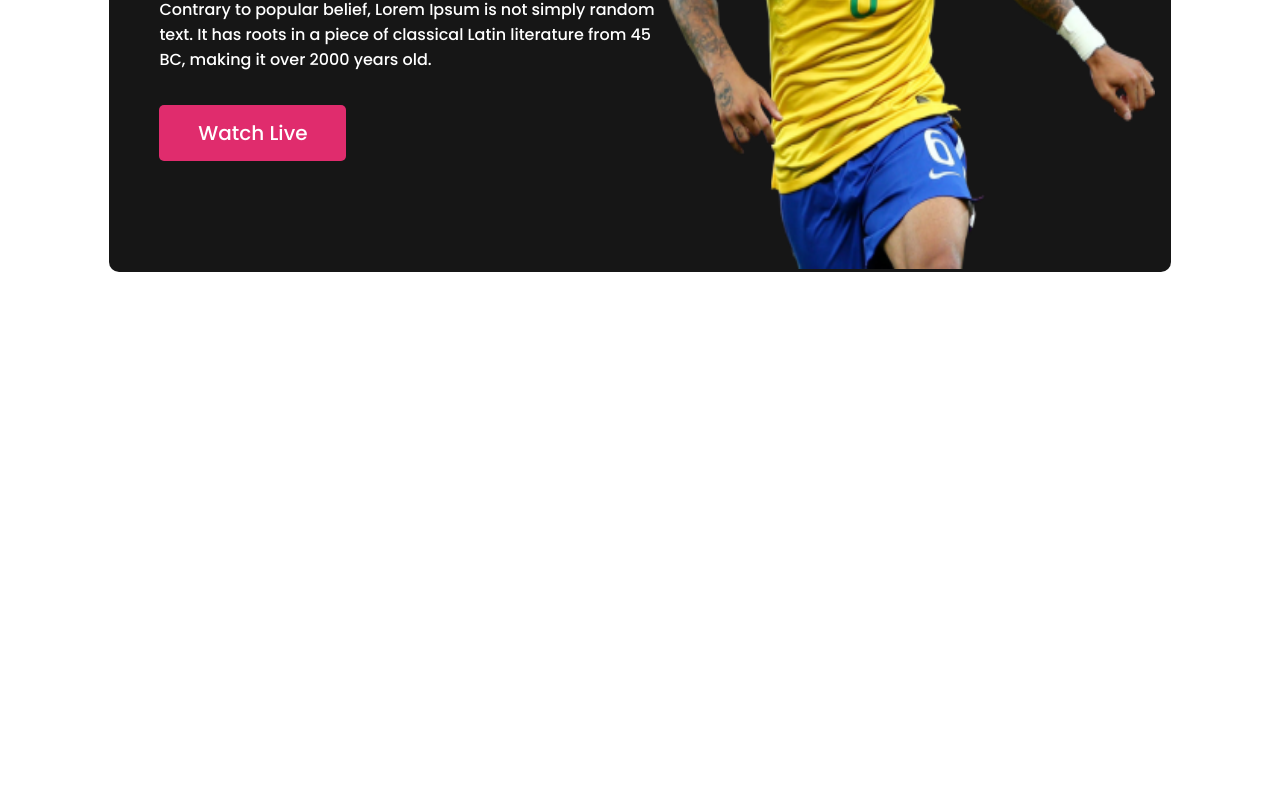
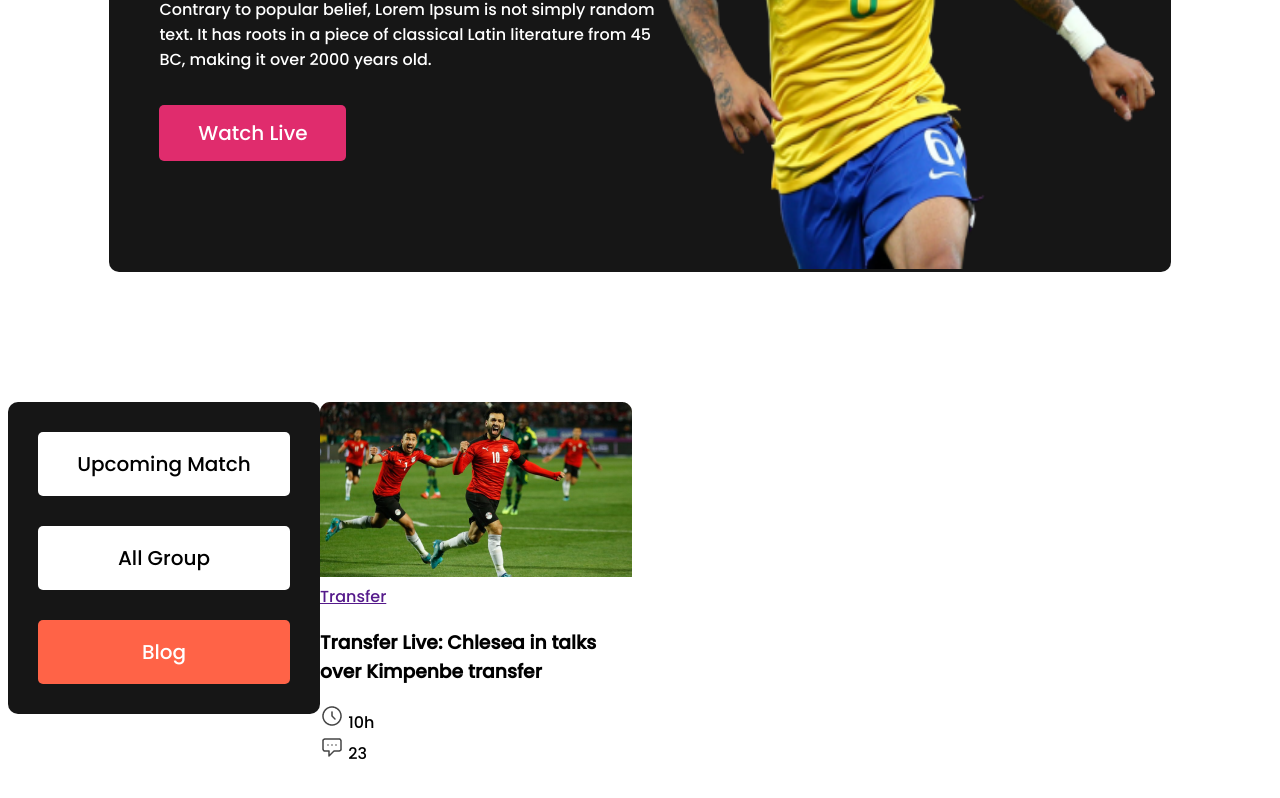
Before and after one commit to sharmin1988/world-cup, a plain HTML site: page index.html in a window 1280 px wide. Shown: the part 404-1202 px from the top of the page. Before the commit the page ends 800 px from the top, so only its background shows below. Drawn offline with Linux system fonts and the light colour scheme.

Commit message:
[blogs section]

```diff
--- a/index.html
+++ b/index.html
@@ -44,6 +44,42 @@
                  Blog section
     ------------------------------------->
     <main>
+        <section class="container">
+            <div class="blogs-container">
+                <div class="blogs-info">
+
+                    <div class="blogs-nav-area">
+                        <div class="blogs-nav">
+                            <div class="single-nav white"><a href="">Upcoming Match</a></div>
+                            <div class="single-nav white"><a href="">All Group</a></div>
+                            <div class="single-nav color"><a href="">Blog</a></div>
+                        </div>
+                    </div>
+                    <div class="blogs">
+                        <div class="blog">
+                            <div class="blog-img">
+                                <img src="images/Blog Image.png" alt="">
+                            </div>
+                            <div class="blog-button">
+                                <a href="">Transfer</a>
+                            </div>
+                            <h3>Transfer Live: Chlesea in talks <br> over Kimpenbe transfer</h3>
+                            <div class="blog-icon">
+                                <div class="blog-icon-clock">
+                                    <img src="images/Time Icon.png" alt="">
+                                    <span>10h</span>
+                                </div>
+                                <div class="blog-icon-chat">
+                                    <img src="images/Chat Icon.png" alt="">
+                                    <span>23</span>
+                                </div>
+                            </div>
+                        </div>
+
+                    </div>
+                </div>
+            </div>
+        </section>
 
     </main>
 
--- a/styles/style.css
+++ b/styles/style.css
@@ -4,7 +4,9 @@
 /*-------------- Common area --------- */
 body{
     font-family: 'Poppins', sans-serif;
-
+}
+.container{
+    margin-bottom: 130px;
 }
 
 
@@ -79,3 +81,47 @@ body{
 /**********************************
          Blog section styles
 ***********************************/
+
+/* ------blogs naigation area------  */
+.blogs-info{
+    display: flex;
+
+}
+.blogs-nav-area{
+    width: 312px;
+    height: 312px;
+}
+.blogs-nav{
+    background-color: #161616;
+    width: 252px;
+    height: 252px;
+    padding: 30px;
+    border-radius: 10px;
+}
+.single-nav{
+    width: 252px;
+    height: 64px;
+    display: flex;
+    justify-content: center;
+    align-items: center;
+    border-radius: 5px;
+    margin-bottom: 30px;
+}
+.single-nav.white{
+    background-color: white;
+}
+.single-nav.white a{
+    color: black;
+    font-size: 20px;
+    text-decoration: none;
+    font-weight: 400;
+}
+.single-nav.color{
+    background-color: tomato;
+}
+.single-nav.color a{
+    color: white;
+    font-size: 20px;
+    text-decoration: none;
+    font-weight: 400;
+}
```
